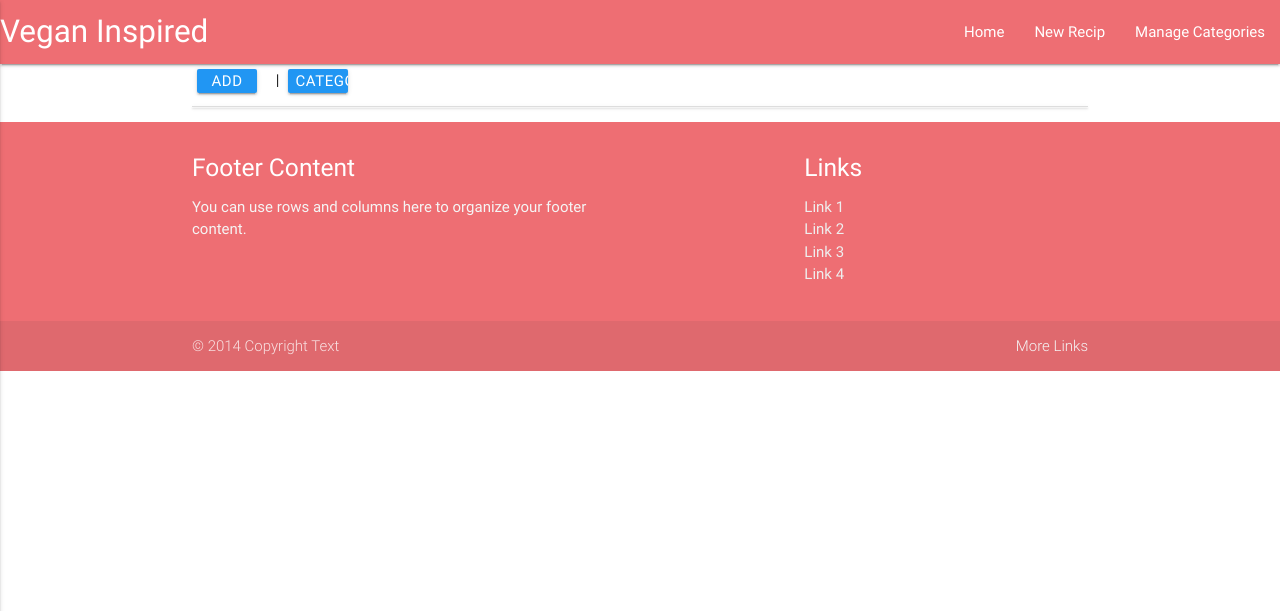
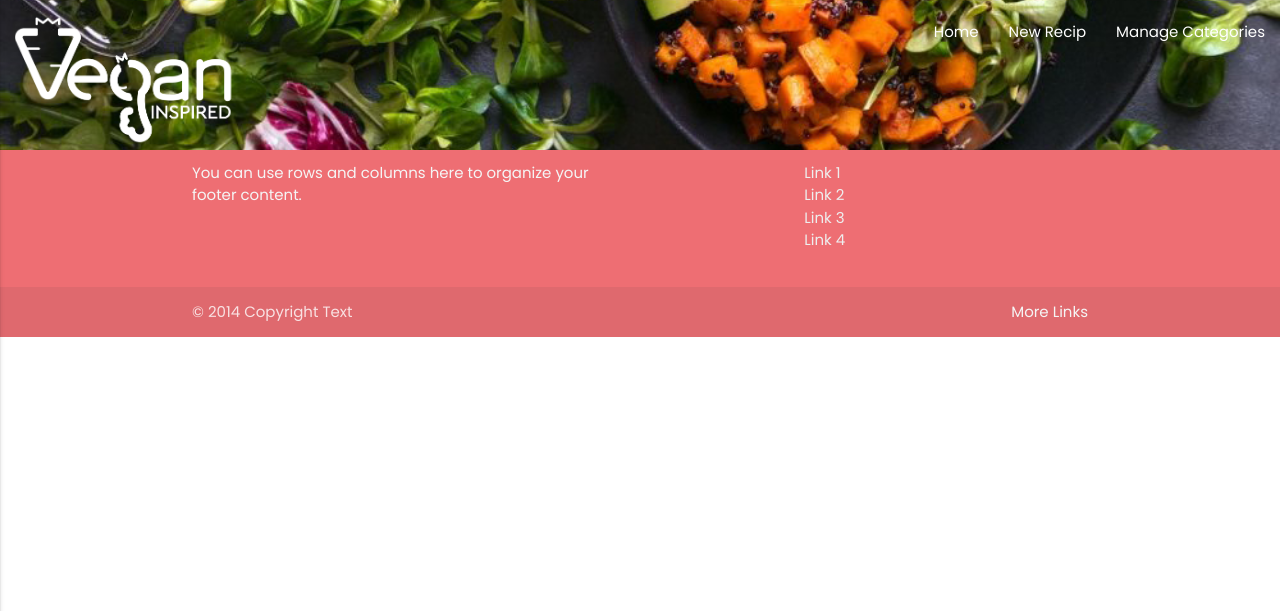
Before and after one commit to pjachimowski/vegan-inspired, a Flask app: page /get_recips in a window 1280 px wide. Shown: the top 611 px of the page. Run offline with Flask 2, Linux system fonts and the light colour scheme; data that the repository does not hold is empty; some libraries are stand-ins or nearby versions.

Commit message:
working on functionality

```diff
--- a/app.py
+++ b/app.py
@@ -7,7 +7,6 @@ app = Flask(__name__)
 app.config["MONGO_DBNAME"] = 'vegan_inspired'
 app.config["MONGO_URI"] = 'mongodb+srv://root:r00tUser@myfirstcluster-xvp8g.mongodb.net/vegan_inspired?retryWrites=true&w=majority'
 mongo = PyMongo(app)
-
 
 @app.route('/')
 @app.route('/get_recips')
@@ -95,6 +94,6 @@ if __name__ == '__main__':
             debug=True)
 
 #if __name__ == '__main__':
-#    app.run(host=os.environ.get('IP'),
+#    app.run(host='0.0.0.0',
 #            port=(os.environ.get('PORT')),
 #            debug=True)
--- a/static/css/style.css
+++ b/static/css/style.css
@@ -1,3 +1,7 @@
+body {
+    font-family: 'Poppins', sans-serif;
+}
+
 .btn_small {
     height: 24px;
     width: 60px;
@@ -9,3 +13,23 @@
 .recip_header {
     margin-top: 5px;
 }
+
+/*------- navbar ---------------*/
+
+.navbar {
+    background: url("/static/css/vegan-inspired-nav.jpg");
+    background-position: center;
+    background-repeat: no-repeat;
+    background-size: cover;
+    height: 150px !important;
+}
+
+.logo {
+    background: url("/static/css/vegan_white_2.png");
+    background-position: center;
+    background-repeat: no-repeat;
+    background-size: cover;
+    height: 130px;
+    width: 220px;
+    margin: 15px;
+}
--- a/templates/addcategory.html
+++ b/templates/addcategory.html
@@ -9,11 +9,11 @@
             <input id="category_name" name="category_name" type="text" class="validate">
             <label for="category_name">Category Name</label>
         </div>
-    </div>
         <div class="row">
             <button class="btn waves-effect waves-light" type="submit" name="action">Add Category
             <i class="material-icons right">playlist_add</i>
             </button>
         </div>
     </form>
+</div>
 {% endblock %}
--- a/templates/addrecip.html
+++ b/templates/addrecip.html
@@ -1,4 +1,6 @@
-{% extends 'base.html' %} {% block content %}
+{% extends 'base.html'%}
+
+{% block content %}
 <h3>Add Recip</h3>
 <div class="row">
 	<form action="{{ url_for('insert_recip') }}" method="POST" class="col s12">
@@ -8,7 +10,6 @@
 					<i class="material-icons prefix">poll</i>
 					<select id="category" name="category_name">
                         <option value="" disabled selected>select category</option>
-
                             {% for cat in categories %}
                         <option value="{{cat.category_name}}">{{cat.category_name}}</option>
                             {% endfor %}
@@ -43,6 +44,7 @@
                 add recip<i class="material-icons right">playlist_add</i>
                 </button>
 			</div>
+        </div>
 	</form>
 </div>
 {% endblock %}
--- a/templates/base.html
+++ b/templates/base.html
@@ -2,6 +2,7 @@
 <html>
 
 <head>
+    <link href="https://fonts.googleapis.com/css?family=Poppins&display=swap" rel="stylesheet">
 	<link href="https://fonts.googleapis.com/icon?family=Material+Icons" rel="stylesheet">
 	<link rel="stylesheet" href="https://cdnjs.cloudflare.com/ajax/libs/materialize/0.100.2/css/materialize.min.css">
 	<link rel="stylesheet" href="{{url_for('static', filename='css/style.css')}}" type="text/css" />
@@ -10,8 +11,8 @@
 <body>
 	<header>
 		<nav>
-			<div class="nav-wrapper">
-				<a href="{{url_for('get_recips')}}" class="brand-logo">Vegan Inspired</a>
+			<div class="nav-wrapper navbar">
+				<a href="{{url_for('get_recips')}}" class="brand-logo my-auto logo"></a>
 				<a href="#" data-activates="mobile-demo" class="button-collapse"><i class="material-icons">menu</i></a>
 				<ul id="nav-mobile" class="right hide-on-med-and-down">
 					<li><a href="{{url_for('get_recips')}}">Home</a></li>
--- a/templates/categories.html
+++ b/templates/categories.html
@@ -1,7 +1,4 @@
 {% extends 'base.html' %} {% block content %}
-<section>
-<a href="{{url_for('get_recips')}}" class="waves-effect waves-light btn btn_small blue">Recips</a>
-</section>
 <div class="row">
 	<h3> Categories</h3>
 	<div clasd="row">
--- a/templates/recips.html
+++ b/templates/recips.html
@@ -1,8 +1,4 @@
 {% extends 'base.html' %} {% block content %}
-<section>
-<a href="{{url_for('add_recips')}}" class="waves-effect waves-light btn btn_small blue">Add recips</a> |
-<a href="{{url_for('get_categories')}}" class="waves-effect waves-light btn btn_small blue">Categories</a>
-</section>
 <div clasd="row">
 	<ul class="collapsible" data-collapsible="accordion">
 		{% for recipe in recip %}
```
Also changed, not shown: static/css/vegan-inspired-nav.jpg (added), static/css/vegan_white_2.png (added), static/css/vegan_white_transparent.gif (added). Lines whose indentation alone changed are shown as unchanged.
